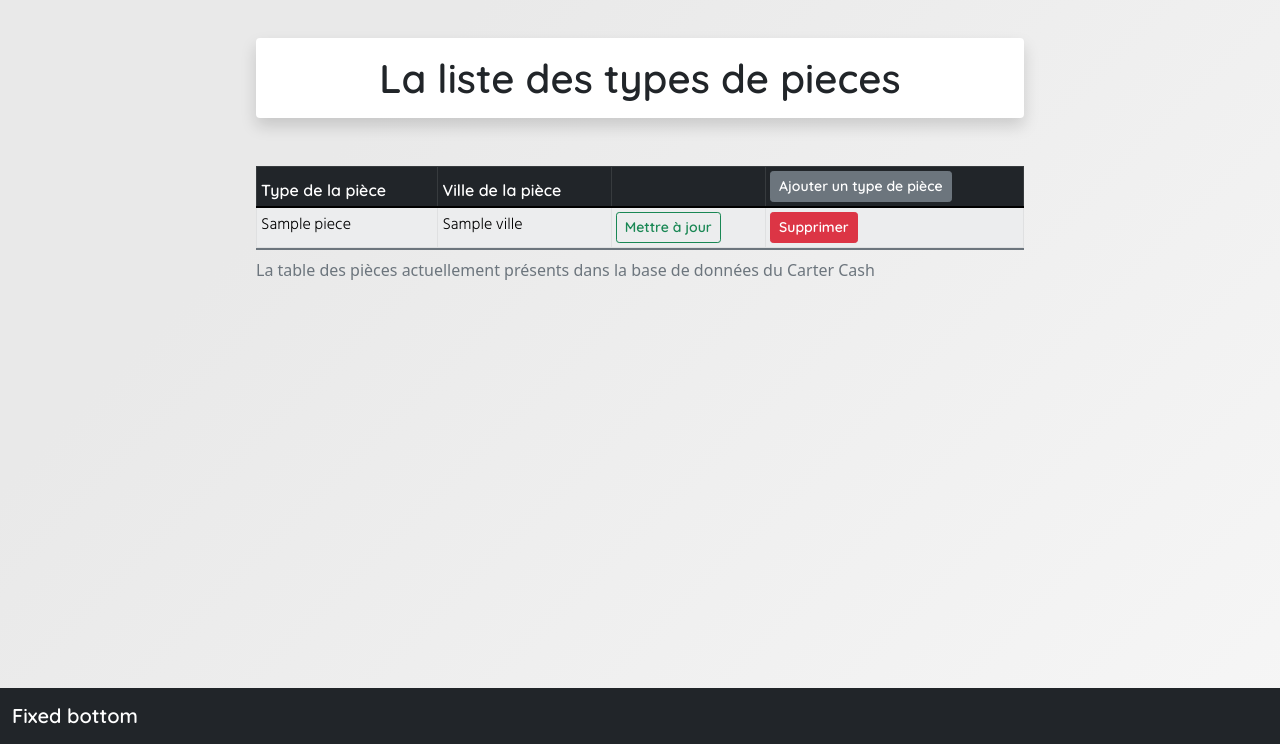
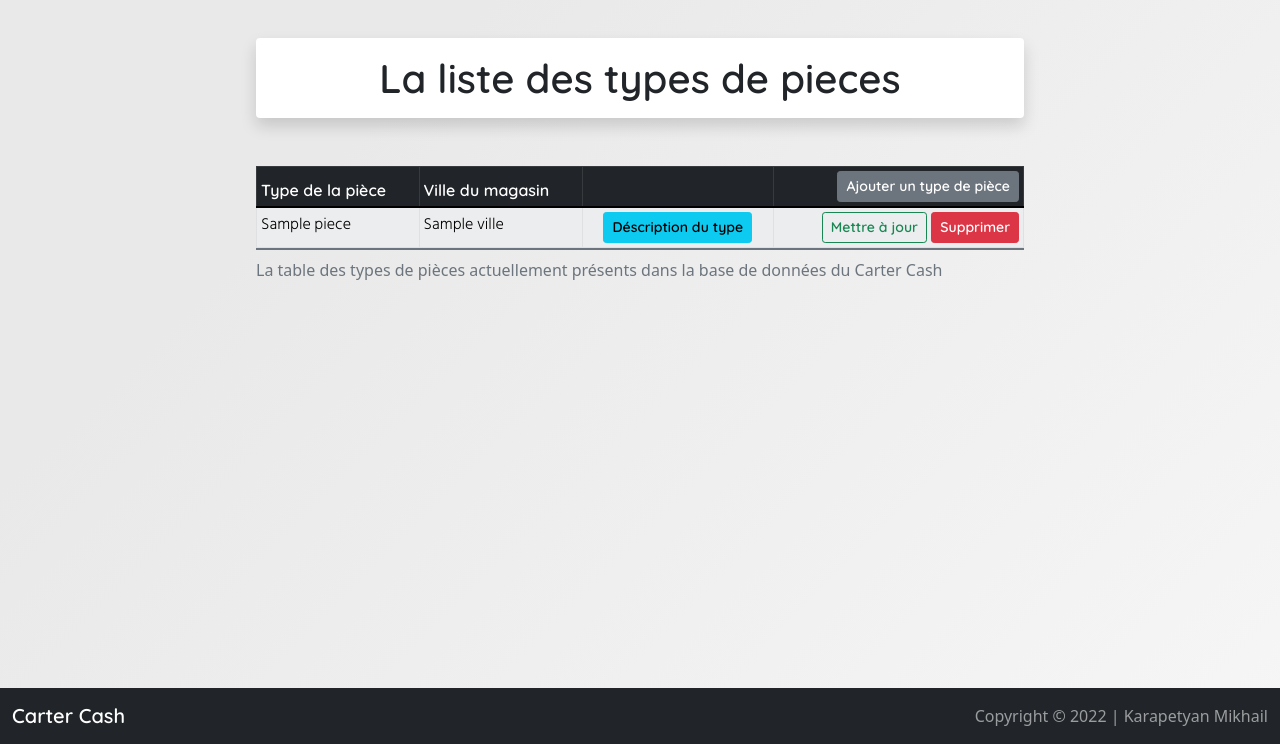
Before and after one commit to mIKIII77/R2.09-Carter-Cash, a Django app: template Projet-MagasinVoiture/user/templates/user/piece_list.html in a window 1280 px wide. Shown: the part 56-800 px from the top of the page. Run offline with Django 3.2, Linux system fonts and the light colour scheme; the template is opened without the code that fills it: most values are stand-ins (such as "Sample title", 1, 10 or a date in 2020); some libraries are stand-ins or nearby versions.

Commit message:
V.6
Correcte some bugs
Desciption for Ville and Piece - not work
Research - work (form,views)
Some design edits

```diff
--- a/Projet-MagasinVoiture/templates/base.html
+++ b/Projet-MagasinVoiture/templates/base.html
@@ -3,7 +3,7 @@
 <meta charset="utf-8">
 <head>
   <title>{% block title %}Carter Cash{% endblock %}</title>
-  <link rel="stylesheet" href=" {% static 'css/styless.css' %} ">
+  <link rel="stylesheet" href=" {% static 'css/styles.css' %} ">
   <link href="https://cdn.jsdelivr.net/npm/bootstrap@5.1.3/dist/css/bootstrap.min.css" rel="stylesheet" integrity="sha384-1BmE4kWBq78iYhFldvKuhfTAU6auU8tT94WrHftjDbrCEXSU1oBoqyl2QvZ6jIW3" crossorigin="anonymous">
   <script src="https://cdn.jsdelivr.net/npm/bootstrap@5.1.3/dist/js/bootstrap.bundle.min.js" integrity="sha384-ka7Sk0Gln4gmtz2MlQnikT1wXgYsOg+OMhuP+IlRH9sENBO0LRn5q+8nbTov4+1p" crossorigin="anonymous"></script>
   <script src="https://cdn.jsdelivr.net/npm/@popperjs/core@2.10.2/dist/umd/popper.min.js" integrity="sha384-7+zCNj/IqJ95wo16oMtfsKbZ9ccEh31eOz1HGyDuCQ6wgnyJNSYdrPa03rtR1zdB" crossorigin="anonymous"></script>
@@ -36,12 +36,16 @@
           </ul>
           <nav class="navbar fixed-bottom navbar-dark bg-dark">
             <div class="container-fluid">
-              <a class="navbar-brand" href="#">Fixed bottom</a>
+              <span class="navbar-brand" href="#">Carter Cash</span>
+              <span class="navbar-text">
+                Copyright © 2022 | Karapetyan Mikhail
+              </span>
             </div>
           </nav>
 
-          <form class="d-flex">
-            <input class="form-control me-2" type="search" placeholder="Taper ici" aria-label="Search">
+          <form class="d-flex" method=POST action="{% url 'Article_recherche'%}">
+            {% csrf_token %}
+            <input class="form-control me-2" type="search" placeholder="Taper ici" aria-label="Search"  name="searched">
             <button class="btn btn-secondary" type="submit">Rechercher</button>
           </form>
         </div>
--- a/Projet-MagasinVoiture/user/static/css/styless.css
+++ b/Projet-MagasinVoiture/user/static/css/styles.css
@@ -83,8 +83,9 @@ background-image: linear-gradient(315deg, #f6f6f6 0%, #e9e9e9 74%);
     background-image: linear-gradient(315deg, #d9e4f5 0%, #f5e3e6 74%);
 
 }
-.case-butt{
-    tes: right;
+
+.btn {
+    font-family: 'Quicksand';
 }
 
 thead {
--- a/Projet-MagasinVoiture/user/templates/user/add_piece.html
+++ b/Projet-MagasinVoiture/user/templates/user/add_piece.html
@@ -4,7 +4,7 @@
 
 
 {% block content %}
-<link rel="stylesheet" href=" {% static 'css/styless.css' %} ">
+<link rel="stylesheet" href=" {% static 'css/styles.css' %} ">
 <link href="https://cdn.jsdelivr.net/npm/bootstrap@5.1.3/dist/css/bootstrap.min.css" rel="stylesheet" integrity="sha384-1BmE4kWBq78iYhFldvKuhfTAU6auU8tT94WrHftjDbrCEXSU1oBoqyl2QvZ6jIW3" crossorigin="anonymous">
 <script src="https://cdn.jsdelivr.net/npm/bootstrap@5.1.3/dist/js/bootstrap.bundle.min.js" integrity="sha384-ka7Sk0Gln4gmtz2MlQnikT1wXgYsOg+OMhuP+IlRH9sENBO0LRn5q+8nbTov4+1p" crossorigin="anonymous"></script>
 <script src="https://cdn.jsdelivr.net/npm/@popperjs/core@2.10.2/dist/umd/popper.min.js" integrity="sha384-7+zCNj/IqJ95wo16oMtfsKbZ9ccEh31eOz1HGyDuCQ6wgnyJNSYdrPa03rtR1zdB" crossorigin="anonymous"></script>
--- a/Projet-MagasinVoiture/user/templates/user/add_ville.html
+++ b/Projet-MagasinVoiture/user/templates/user/add_ville.html
@@ -4,7 +4,7 @@
 
 
 {% block content %}
-<link rel="stylesheet" href=" {% static 'css/styless.css' %} ">
+<link rel="stylesheet" href=" {% static 'css/styles.css' %} ">
 <link href="https://cdn.jsdelivr.net/npm/bootstrap@5.1.3/dist/css/bootstrap.min.css" rel="stylesheet" integrity="sha384-1BmE4kWBq78iYhFldvKuhfTAU6auU8tT94WrHftjDbrCEXSU1oBoqyl2QvZ6jIW3" crossorigin="anonymous">
 <script src="https://cdn.jsdelivr.net/npm/bootstrap@5.1.3/dist/js/bootstrap.bundle.min.js" integrity="sha384-ka7Sk0Gln4gmtz2MlQnikT1wXgYsOg+OMhuP+IlRH9sENBO0LRn5q+8nbTov4+1p" crossorigin="anonymous"></script>
 <script src="https://cdn.jsdelivr.net/npm/@popperjs/core@2.10.2/dist/umd/popper.min.js" integrity="sha384-7+zCNj/IqJ95wo16oMtfsKbZ9ccEh31eOz1HGyDuCQ6wgnyJNSYdrPa03rtR1zdB" crossorigin="anonymous"></script>
--- a/Projet-MagasinVoiture/user/templates/user/article_form.html
+++ b/Projet-MagasinVoiture/user/templates/user/article_form.html
@@ -3,7 +3,7 @@
 {% load crispy_forms_tags %}
 
 {% block content %}
-<link rel="stylesheet" href=" {% static 'css/styless.css' %} ">
+<link rel="stylesheet" href=" {% static 'css/styles.css' %} ">
 <link href="https://cdn.jsdelivr.net/npm/bootstrap@5.1.3/dist/css/bootstrap.min.css" rel="stylesheet"
   integrity="sha384-1BmE4kWBq78iYhFldvKuhfTAU6auU8tT94WrHftjDbrCEXSU1oBoqyl2QvZ6jIW3" crossorigin="anonymous">
 <script src="https://cdn.jsdelivr.net/npm/bootstrap@5.1.3/dist/js/bootstrap.bundle.min.js"
--- a/Projet-MagasinVoiture/user/templates/user/article_list.html
+++ b/Projet-MagasinVoiture/user/templates/user/article_list.html
@@ -16,8 +16,7 @@
           <th class="table-top" scope="col">Date d'ajout</th>
           <th class="table-top" scope="col">Ville de l'article </th>
           <th class="table-top" scope="col">Type de pièce</th>
-          <th class="table-top" scope="col"></th>
-          <th class="table-top" scope="col"> <a href="{% url 'Article_add' %}" type="button" class="btn btn-secondary btn-sm">Ajouter un article</a>
+          <th class="table-top text-end" scope="col"> <a href="{% url 'Article_add' %}" type="button" class="btn btn-secondary btn-sm">Ajouter un article</a>
           </th>
           <caption>La table des articles actuellement présents dans la base de données du Carter Cash</caption>
         </tr>
@@ -28,8 +27,7 @@
           <td class="table-bot">{{ Article.date_ajout }}</td>
           <td class="table-bot">{{ Article.ville.name }}</td>
           <td class="table-bot">{{ Article.piece.name }}</td>
-          <td class="table-top" ><a href="{% url 'Article_change' Article.pk %}" type="button" class="btn btn-outline-success btn-sm"> Mettre à jour </a></td>
-          <td class="table-top"><a href="{%url 'Article_delete' Article.pk %}" type="button" class="btn btn-danger btn-sm"> Supprimer </a>
+          <td class="table-top text-end"> <a href="{% url 'Article_change' Article.pk %}" type="button" class="btn btn-outline-success btn-sm"> Mettre à jour </a> <a href="{%url 'Article_delete' Article.pk %}" type="button" class="btn btn-danger btn-sm"> Supprimer </a>
           </td>
         </tr>
         {% empty %}
--- a/Projet-MagasinVoiture/user/templates/user/piece_list.html
+++ b/Projet-MagasinVoiture/user/templates/user/piece_list.html
@@ -14,20 +14,19 @@
         <thead>
         <tr class="table-dark">
           <th class="table-top" scope="col">Type de la pièce</th>
-          <th class="table-top" scope="col">Ville de la pièce</th>
-          <th class="table-top" scope="col"></th>
-          <th class="table-top" scope="col"><a class="btn btn-secondary btn-sm" href="{% url 'Piece_add' %}">Ajouter un type de pièce</a>
+          <th class="table-top" scope="col">Ville du magasin</th>
+          <th class="table-top" scope="col"> </th>
+          <th class="table-top text-end" scope="col"><a class="btn btn-secondary btn-sm" href="{% url 'Piece_add' %}">Ajouter un type de pièce</a>
           </th>
-          <caption>La table des pièces actuellement présents dans la base de données du Carter Cash</caption>
+          <caption>La table des types de pièces actuellement présents dans la base de données du Carter Cash</caption>
         </tr>
         </thead>
         {% for piece in piece_list %}
         <tr>
           <td class="table-bot">{{ piece}}</td>
           <td class="table-bot">{{ piece.ville}}</td>
-          <td class="table-top" ><a href="{%url 'Piece_update' piece.id %}" type="button" class="btn btn-outline-success btn-sm"> Mettre à jour </a></td>
-          <td class="table-top"><a href="{%url 'Piece_delete' piece.id %}" type="button" class="btn btn-danger btn-sm"> Supprimer </a>
-          </td>
+          <td class="table-top text-center"> <a href="#" class="btn btn-info btn-sm"> Déscription du type </a></td>
+          <td class="table-top text-end" ><a href="{%url 'Piece_update' piece.id %}" type="button" class="btn btn-outline-success btn-sm"> Mettre à jour </a> <a href="{%url 'Piece_delete' piece.id %}" type="button" class="btn btn-danger btn-sm"> Supprimer </a></td>
         </tr>
 
         {% empty %}
--- a/Projet-MagasinVoiture/user/urls.py
+++ b/Projet-MagasinVoiture/user/urls.py
@@ -16,5 +16,7 @@ urlpatterns = [
     path('delete_piece/<piece_id>,', views.delete_piece, name="Piece_delete"),
     path('delete_article/<article_id>,', views.delete_article, name="Article_delete"),
     path('', views.home_view, name="Home"),
+    path('search_article', views.search_article, name="Article_recherche"),
+
 
    ]
```
Also changed, not shown: Projet-MagasinVoiture/user/templates/user/home.html (+22 -2 lines), Projet-MagasinVoiture/user/templates/user/search_article.html (added, +42 -0 lines), Projet-MagasinVoiture/user/templates/user/ville_list.html (+7 -17 lines), Projet-MagasinVoiture/user/views.py (+15 -0 lines), Projet-MagasinVoiture/db.sqlite3.
